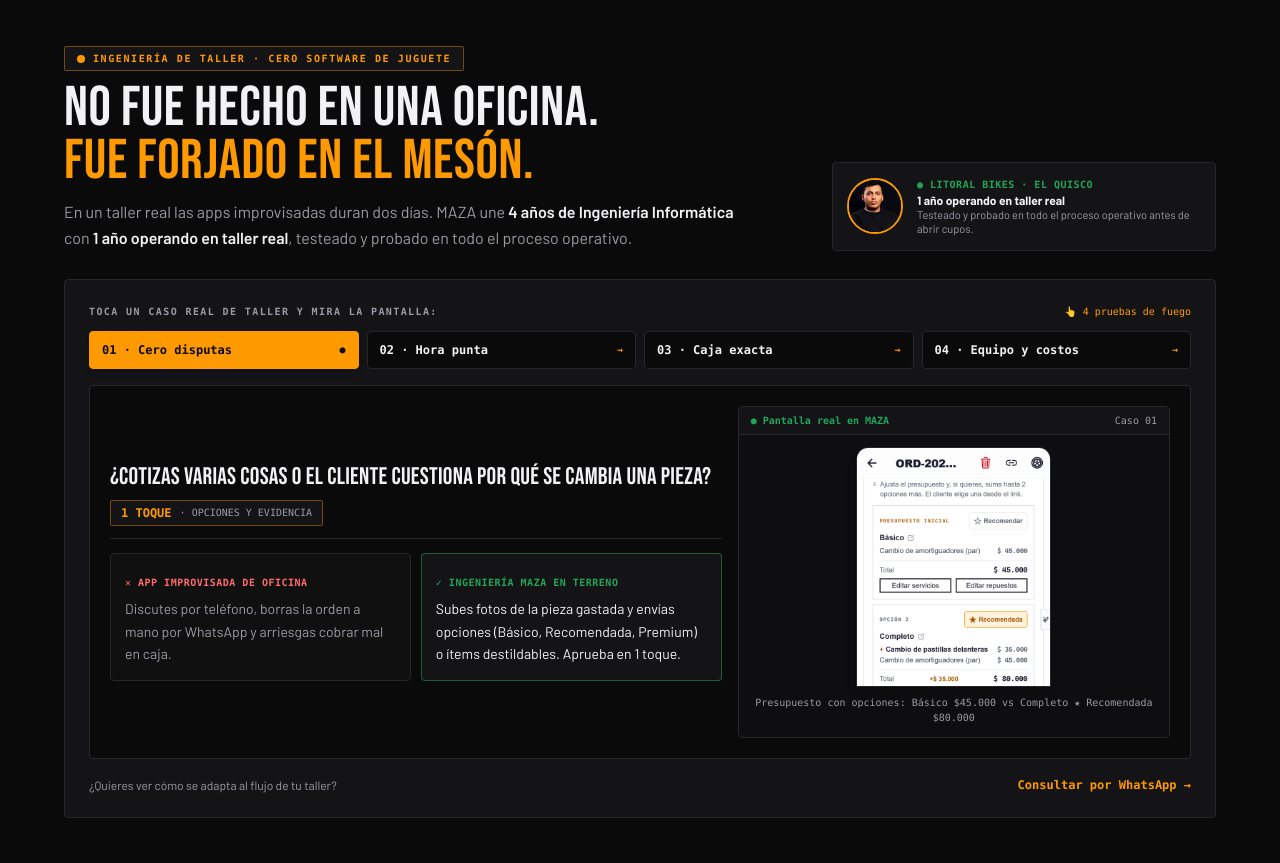
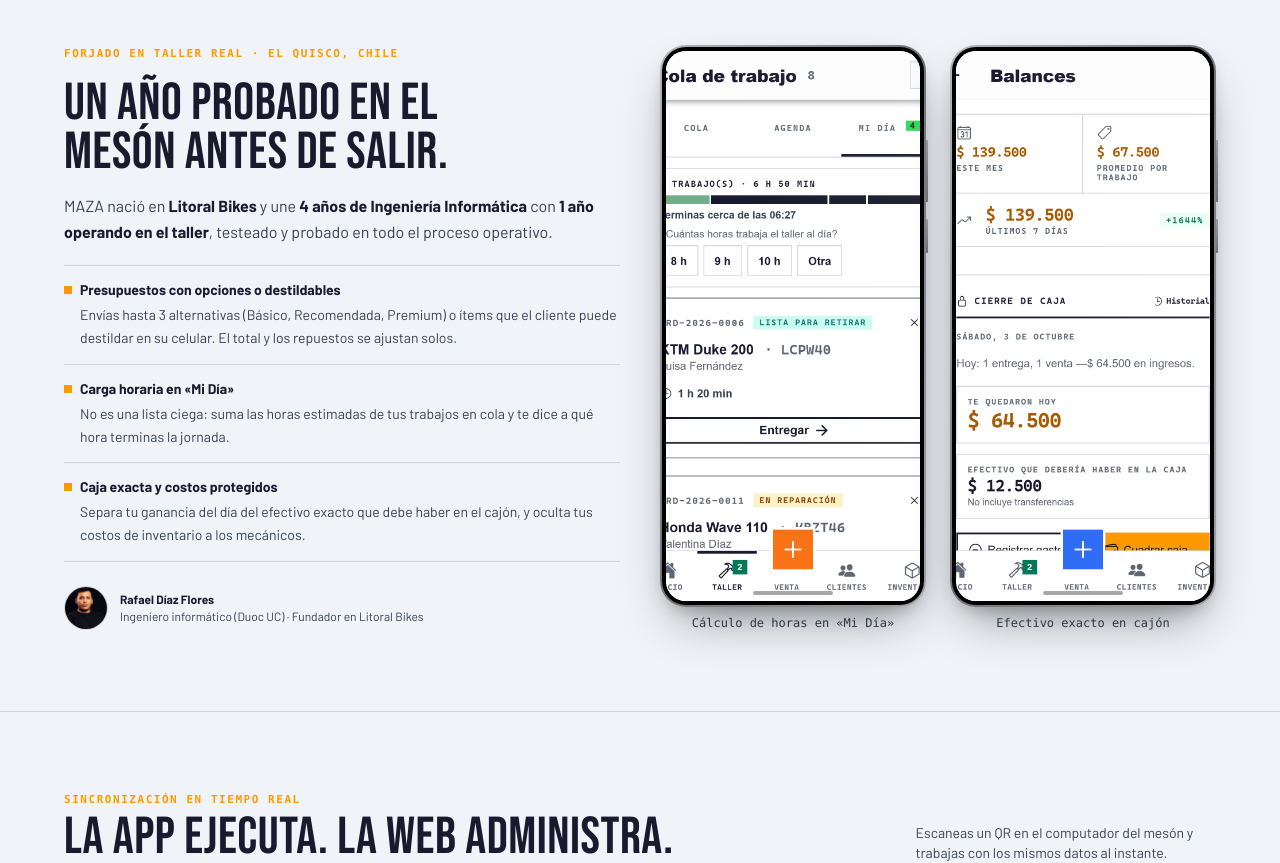
Before and after one commit to rafaeldiflores/maza-web, a Next.js app: page / in a window 1280 px wide. Shown: the part 1880-2743 px from the top of the page. Built offline with nearby package versions, Linux system fonts and the light colour scheme; no server answers.

Commit message:
refactor(ui): simplificar IngenieriaTaller a layout limpio de 2 columnas con texto directo y capturas reales en AndroidFrame

```diff
--- a/components/sitio/ingenieria-taller.tsx
+++ b/components/sitio/ingenieria-taller.tsx
@@ -1,253 +1,112 @@
-"use client";
+import Image from "next/image";
+import { AndroidFrame } from "@/components/android-frame";
+import { CREADOR } from "@/lib/site";
 
-import { useState } from "react";
-import Image from "next/image";
-import { WaLink } from "@/components/wa-tracking";
-import { waUrl } from "@/lib/marca";
-
-interface PruebaDeFuego {
-  id: string;
-  numero: string;
-  etiquetaBoton: string;
-  pregunta: string;
-  fallaComun: string;
-  solucionMaza: string;
-  metrica: string;
-  etiquetaMetrica: string;
-  captura: string;
-  pieCaptura: string;
-}
-
-const PRUEBAS_DE_FUEGO: PruebaDeFuego[] = [
+const DETALLES_REALES = [
   {
-    id: "presupuesto-opciones",
-    numero: "01",
-    etiquetaBoton: "01 · Cero disputas",
-    pregunta: "¿Cotizas varias cosas o el cliente cuestiona por qué se cambia una pieza?",
-    fallaComun:
-      "Discutes por teléfono, borras la orden a mano por WhatsApp y arriesgas cobrar mal en caja.",
-    solucionMaza:
-      "Subes fotos de la pieza gastada y envías opciones (Básico, Recomendada, Premium) o ítems destildables. Aprueba en 1 toque.",
-    metrica: "1 TOQUE",
-    etiquetaMetrica: "Opciones y evidencia",
-    captura: "/screenshots/presupuesto-opciones.png",
-    pieCaptura: "Presupuesto con opciones: Básico $45.000 vs Completo ★ Recomendada $80.000",
+    titulo: "Presupuestos con opciones o destildables",
+    texto:
+      "Envías hasta 3 alternativas (Básico, Recomendada, Premium) o ítems que el cliente puede destildar en su celular. El total y los repuestos se ajustan solos.",
   },
   {
-    id: "manos-con-grasa",
-    numero: "02",
-    etiquetaBoton: "02 · Hora punta",
-    pregunta: "¿8 vehículos adentro y no sabes si alcanzas a entregar todo hoy?",
-    fallaComun:
-      "15 campos chiquititos obligatorios y una lista ciega que no calcula tu carga real de trabajo.",
-    solucionMaza:
-      "Recepción en 30 seg con checklist de 19 puntos. La vista «Mi Día» suma las horas de tus órdenes y calcula a qué hora terminas.",
-    metrica: "30 SEG",
-    etiquetaMetrica: "Recepción + Carga horaria",
-    captura: "/screenshots/mi-dia.png",
-    pieCaptura: "Vista Mi Día: 4 trabajos · 6 h 50 min · Terminas cerca de las 06:27",
+    titulo: "Carga horaria en «Mi Día»",
+    texto:
+      "No es una lista ciega: suma las horas estimadas de tus trabajos en cola y te dice a qué hora terminas la jornada.",
   },
   {
-    id: "caja-real",
-    numero: "03",
-    etiquetaBoton: "03 · Caja exacta",
-    pregunta: "¿Dejan abono y al retirar pagan mitad efectivo y mitad transferencia?",
-    fallaComun:
-      "Solo aceptan un pago único: a las 7 PM el efectivo del cajón no cuadra y vuelves al cuaderno.",
-    solucionMaza:
-      "Separa tu ganancia del día del efectivo exacto que debe haber en el cajón. Soporta abonos, pagos divididos y retiros de caja.",
-    metrica: "$0 DESCUADRE",
-    etiquetaMetrica: "Efectivo vs Transferencias",
-    captura: "/screenshots/balances.png",
-    pieCaptura: "Cierre de caja: separa ganancia hoy ($64.500) del efectivo en cajón ($12.500)",
-  },
-  {
-    id: "equipo-permisos",
-    numero: "04",
-    etiquetaBoton: "04 · Equipo y costos",
-    pregunta: "¿Sumas mecánicos pero no quieres que vean tu caja ni tus costos?",
-    fallaComun:
-      "Todos entran con la misma clave y cualquiera ve cuánto ganas, tus márgenes de repuestos o borra órdenes.",
-    solucionMaza:
-      "Cada mecánico avanza sus órdenes asignadas en su celular, mientras caja, balances y costos de compra quedan ocultos.",
-    metrica: "ROLES CLAROS",
-    etiquetaMetrica: "Caja y costos blindados",
-    captura: "/screenshots/equipo.png",
-    pieCaptura: "Permisos de taller: caja y costos de inventario ocultos al mecánico",
+    titulo: "Caja exacta y costos protegidos",
+    texto:
+      "Separa tu ganancia del día del efectivo exacto que debe haber en el cajón, y oculta tus costos de inventario a los mecánicos.",
   },
 ];
 
 export function IngenieriaTaller() {
-  const [activa, setActiva] = useState<number>(0);
-  const prueba = PRUEBAS_DE_FUEGO[activa];
-
   return (
     <section
       id="ingenieria-real"
-      className="border-b border-[#26262C] bg-[#0A0A0A] px-5 py-14 text-[#F2F2F5] sm:px-8 sm:py-20"
+      className="border-b border-border-strong px-5 py-14 sm:px-8 sm:py-20"
     >
-      <div className="mx-auto max-w-6xl">
-        {/* ─── Cabecera compacta + Sello de origen ────────────────────── */}
-        <div className="flex flex-col gap-5 lg:flex-row lg:items-end lg:justify-between">
-          <div className="max-w-2xl">
-            <div className="inline-flex items-center gap-2 rounded-xs border border-[#FF9900]/40 bg-[#141417] px-3 py-1">
-              <span className="h-2 w-2 rounded-full bg-[#FF9900]" aria-hidden="true" />
-              <span className="font-mono text-[10px] font-bold uppercase tracking-[0.16em] text-[#FF9900]">
-                INGENIERÍA DE TALLER · CERO SOFTWARE DE JUGUETE
-              </span>
-            </div>
+      <div className="mx-auto grid max-w-6xl grid-cols-1 items-center gap-10 lg:grid-cols-12">
+        {/* Columna izquierda: Explicación directa y humana */}
+        <div className="flex flex-col gap-4 lg:col-span-6">
+          <p className="rotulo text-[#FF9900]">
+            FORJADO EN TALLER REAL · EL QUISCO, CHILE
+          </p>
+          <h2 className="font-display text-[clamp(2.1rem,5vw,3.25rem)] leading-[0.95] tracking-[0.01em] text-ink text-balance">
+            UN AÑO PROBADO EN EL MESÓN ANTES DE SALIR.
+          </h2>
+          <p className="text-sm sm:text-base leading-relaxed text-ink-muted">
+            MAZA nació en <strong className="text-ink">{CREADOR.taller}</strong> y une{" "}
+            <strong className="text-ink">4 años de Ingeniería Informática</strong> con{" "}
+            <strong className="text-ink">1 año operando en el taller</strong>, testeado y
+            probado en todo el proceso operativo.
+          </p>
 
-            <h2 className="mt-3 font-display text-[clamp(2.2rem,5.5vw,3.5rem)] leading-[0.94] tracking-[0.01em] text-[#F2F2F5] text-balance">
-              NO FUE HECHO EN UNA OFICINA.{" "}
-              <span className="text-[#FF9900]">FUE FORJADO EN EL MESÓN.</span>
-            </h2>
+          <ul className="mt-1 flex flex-col border-t border-border-strong">
+            {DETALLES_REALES.map((d) => (
+              <li
+                key={d.titulo}
+                className="flex flex-col gap-1 border-b border-border-strong py-3.5"
+              >
+                <div className="flex items-center gap-2">
+                  <span className="testigo bg-[#FF9900]" aria-hidden="true" />
+                  <h3 className="text-sm font-bold text-ink">{d.titulo}</h3>
+                </div>
+                <p className="pl-4 text-xs sm:text-sm leading-relaxed text-ink-muted">
+                  {d.texto}
+                </p>
+              </li>
+            ))}
+          </ul>
 
-            <p className="mt-2.5 text-sm leading-relaxed text-[#9A9AA3] sm:text-base">
-              En un taller real las apps improvisadas duran dos días. MAZA une{" "}
-              <strong className="font-semibold text-[#F2F2F5]">4 años de Ingeniería Informática</strong> con{" "}
-              <strong className="font-semibold text-[#F2F2F5]">1 año operando en taller real</strong>, testeado y probado en todo el proceso operativo.
-            </p>
-          </div>
-
-          {/* Sello compacto de origen con foto real bien encuadrada */}
-          <div className="flex items-center gap-3.5 rounded-sm border border-[#26262C] bg-[#141417] p-3.5 lg:max-w-sm shrink-0">
-            <div className="relative h-14 w-14 shrink-0 overflow-hidden rounded-full border-2 border-[#FF9900] bg-[#0A0A0A]">
-              <Image
-                src="/fundador.jpg"
-                alt="Rafael Díaz Flores — Fundador de MAZA en taller Litoral Bikes"
-                width={96}
-                height={96}
-                className="h-full w-full object-cover object-top"
-              />
-            </div>
-            <div className="flex flex-col min-w-0">
-              <span className="font-mono text-[10px] font-bold uppercase tracking-wider text-[#22A559]">
-                ● Litoral Bikes · El Quisco
-              </span>
-              <span className="text-xs font-bold text-[#F2F2F5]">
-                1 año operando en taller real
-              </span>
-              <span className="text-[11px] text-[#9A9AA3] leading-tight">
-                Testeado y probado en todo el proceso operativo antes de abrir cupos.
-              </span>
+          {/* Firma sobria del fundador */}
+          <div className="mt-1 flex items-center gap-3 pt-1">
+            <Image
+              src={CREADOR.foto}
+              alt={`${CREADOR.nombre}, fundador de MAZA`}
+              width={44}
+              height={44}
+              className="h-11 w-11 shrink-0 rounded-full border border-border-strong object-cover object-top"
+            />
+            <div className="text-xs leading-snug">
+              <p className="font-bold text-ink">{CREADOR.nombre}</p>
+              <p className="text-ink-muted">
+                {CREADOR.titulo} · Fundador en {CREADOR.taller}
+              </p>
             </div>
           </div>
         </div>
 
-        {/* ─── Simulador interactivo con captura real por caso ────────── */}
-        <div className="mt-7 rounded-sm border border-[#26262C] bg-[#141417] p-4 sm:p-6">
-          <div className="flex items-center justify-between gap-2">
-            <p className="font-mono text-[10px] font-bold uppercase tracking-[0.14em] text-[#9A9AA3]">
-              TOCA UN CASO REAL DE TALLER Y MIRA LA PANTALLA:
-            </p>
-            <span className="font-mono text-[10px] text-[#FF9900]">
-              👆 4 pruebas de fuego
+        {/* Columna derecha: 2 capturas reales representativas de la ingeniería de la app */}
+        <div className="grid grid-cols-2 gap-3 sm:gap-6 lg:col-span-6">
+          <div className="flex flex-col items-center gap-2">
+            <AndroidFrame className="max-w-[220px] sm:max-w-[250px]">
+              <Image
+                src="/screenshots/mi-dia.png"
+                alt="Vista Mi Día en MAZA calculando horas de trabajo y hora de término"
+                fill
+                sizes="(max-width: 640px) 180px, 250px"
+                className="object-cover object-top"
+              />
+            </AndroidFrame>
+            <span className="font-mono text-[10px] sm:text-xs text-ink-muted text-center">
+              Cálculo de horas en «Mi Día»
             </span>
           </div>
 
-          <div
-            className="mt-3 grid grid-cols-2 gap-2 sm:grid-cols-4"
-            role="tablist"
-            aria-label="Pruebas de fuego en taller real"
-          >
-            {PRUEBAS_DE_FUEGO.map((p, idx) => {
-              const seleccionada = idx === activa;
-              return (
-                <button
-                  key={p.id}
-                  type="button"
-                  role="tab"
-                  aria-selected={seleccionada}
-                  onClick={() => setActiva(idx)}
-                  className={`flex items-center justify-between rounded-sm border px-3 py-2.5 text-left font-mono text-xs font-bold transition-all cursor-pointer ${
-                    seleccionada
-                      ? "border-[#FF9900] bg-[#FF9900] text-[#0A0A0A] shadow-md"
-                      : "border-[#26262C] bg-[#0A0A0A] text-[#F2F2F5] hover:border-[#FF9900]/50"
-                  }`}
-                >
-                  <span className="truncate">{p.etiquetaBoton}</span>
-                  <span className={`ml-1 text-[10px] ${seleccionada ? "text-[#0A0A0A]" : "text-[#FF9900]"}`}>
-                    {seleccionada ? "●" : "→"}
-                  </span>
-                </button>
-              );
-            })}
-          </div>
-
-          {/* Resultado al grano + Captura real de la pantalla */}
-          <div className="mt-4 grid grid-cols-1 items-center gap-4 rounded-sm border border-[#26262C] bg-[#0A0A0A] p-4 sm:p-5 lg:grid-cols-12">
-            <div className="flex flex-col gap-3.5 lg:col-span-7">
-              <div className="flex flex-wrap items-center justify-between gap-2 border-b border-[#26262C] pb-3">
-                <h3 className="font-display text-xl leading-tight tracking-[0.01em] text-[#F2F2F5] sm:text-2xl">
-                  {prueba.pregunta}
-                </h3>
-                <div className="inline-flex items-center gap-2 rounded-xs border border-[#FF9900]/40 bg-[#141417] px-2.5 py-1">
-                  <span className="font-mono text-xs font-extrabold text-[#FF9900]">
-                    {prueba.metrica}
-                  </span>
-                  <span className="font-mono text-[10px] uppercase text-[#9A9AA3]">
-                    · {prueba.etiquetaMetrica}
-                  </span>
-                </div>
-              </div>
-
-              <div className="grid grid-cols-1 gap-2.5 sm:grid-cols-2">
-                <div className="rounded-sm border border-[#26262C] bg-[#141417]/60 p-3.5">
-                  <span className="font-mono text-[10px] font-bold uppercase tracking-wider text-[#ff6b6b]">
-                    ✕ App improvisada de oficina
-                  </span>
-                  <p className="mt-1.5 text-xs sm:text-sm leading-relaxed text-[#9A9AA3]">
-                    {prueba.fallaComun}
-                  </p>
-                </div>
-
-                <div className="rounded-sm border border-[#22A559]/50 bg-[#141417] p-3.5">
-                  <span className="font-mono text-[10px] font-bold uppercase tracking-wider text-[#22A559]">
-                    ✓ Ingeniería MAZA en terreno
-                  </span>
-                  <p className="mt-1.5 text-xs sm:text-sm leading-relaxed text-[#F2F2F5]">
-                    {prueba.solucionMaza}
-                  </p>
-                </div>
-              </div>
-            </div>
-
-            {/* Evidencia visual real de ese caso */}
-            <div className="overflow-hidden rounded-sm border border-[#26262C] bg-[#0E0E11] lg:col-span-5">
-              <div className="flex items-center justify-between border-b border-[#26262C] bg-[#141417] px-3 py-1.5 font-mono text-[10px]">
-                <span className="font-bold text-[#22A559]">● Pantalla real en MAZA</span>
-                <span className="text-[#9A9AA3]">Caso {prueba.numero}</span>
-              </div>
-              <div className="flex flex-col items-center p-3">
-                <div className="w-[195px] max-h-60 overflow-hidden rounded-t-xl border border-[#26262C] bg-[#0A0A0A] shadow-lg">
-                  <Image
-                    src={prueba.captura}
-                    alt={prueba.pieCaptura}
-                    width={380}
-                    height={800}
-                    className="w-full object-cover object-top"
-                  />
-                </div>
-                <p className="mt-2 text-center font-mono text-[10px] text-[#9A9AA3]">
-                  {prueba.pieCaptura}
-                </p>
-              </div>
-            </div>
-          </div>
-
-          <div className="mt-3.5 flex flex-wrap items-center justify-between gap-2 pt-1 text-xs">
-            <span className="text-[#9A9AA3]">
-              ¿Quieres ver cómo se adapta al flujo de tu taller?
+          <div className="flex flex-col items-center gap-2">
+            <AndroidFrame className="max-w-[220px] sm:max-w-[250px]">
+              <Image
+                src="/screenshots/balances.png"
+                alt="Cierre de caja en MAZA separando ganancia del día y efectivo exacto en cajón"
+                fill
+                sizes="(max-width: 640px) 180px, 250px"
+                className="object-cover object-top"
+              />
+            </AndroidFrame>
+            <span className="font-mono text-[10px] sm:text-xs text-ink-muted text-center">
+              Efectivo exacto en cajón
             </span>
-            <WaLink
-              href={waUrl(
-                "Hola, vi la web de MAZA y quiero ver cómo funciona el sistema en el caso real de mi taller."
-              )}
-              ubicacion="ingenieria-taller-cta"
-              className="font-mono text-xs font-bold text-[#FF9900] hover:underline"
-            >
-              Consultar por WhatsApp →
-            </WaLink>
           </div>
         </div>
       </div>
```
